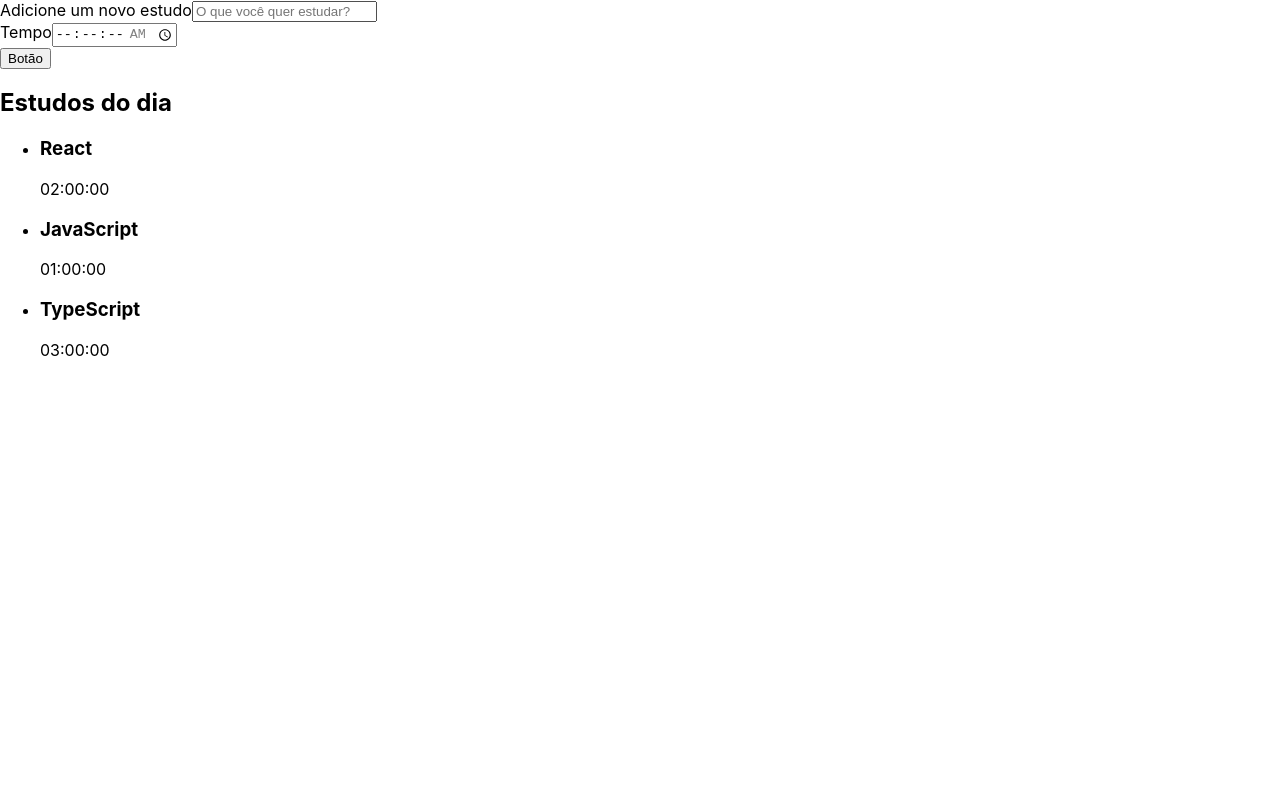
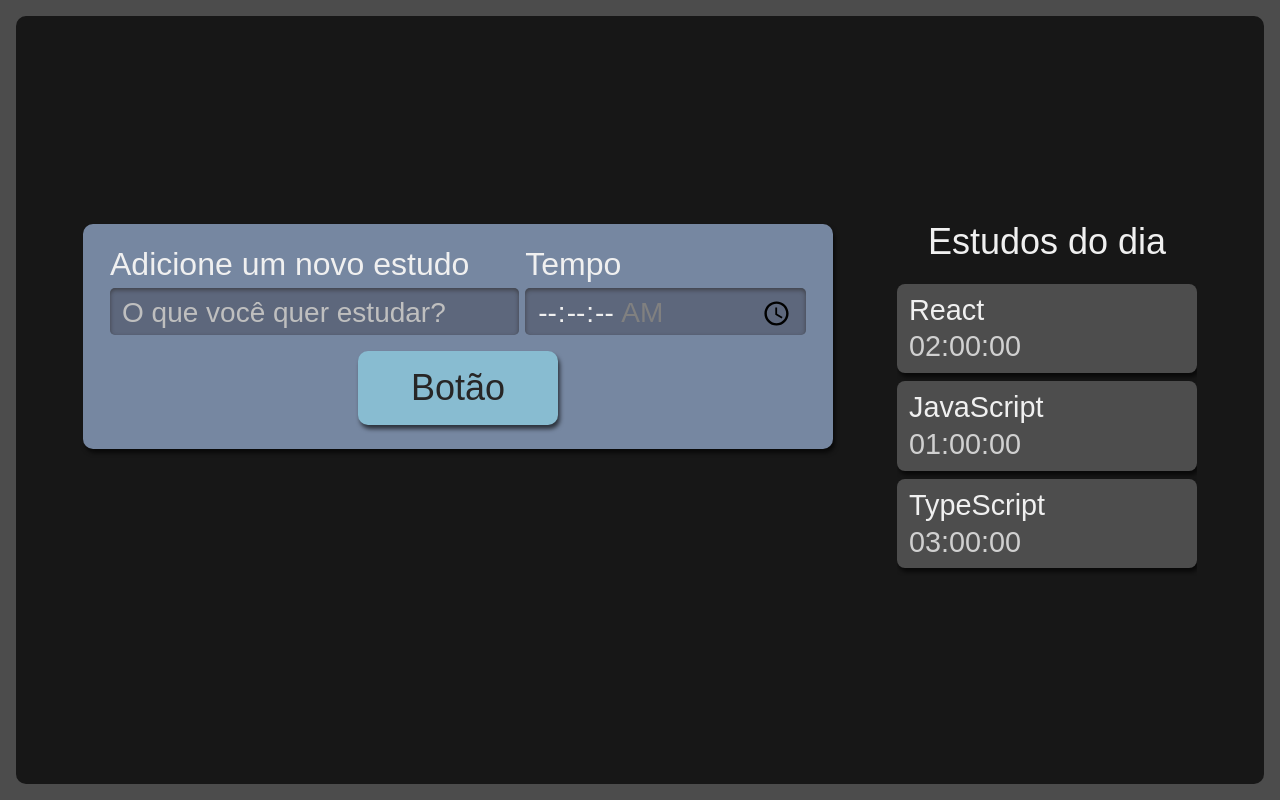
Before and after one commit to MilyRibeiro/relogio-estudos, a React (Create React App) app: page / in a window 1280 px wide. Built offline with nearby package versions, Linux system fonts and the light colour scheme.

Commit message:
Estilizando os componentes

```diff
--- a/package.json
+++ b/package.json
@@ -40,5 +40,9 @@
       "last 1 firefox version",
       "last 1 safari version"
     ]
+  },
+  "devDependencies": {
+    "sass": "^1.85.1",
+    "typescript-plugin-css-modules": "^5.1.0"
   }
 }
--- /dev/null
+++ b/src/componentes/Botao/Botao.module.scss
@@ -0,0 +1,25 @@
+.botao {
+    align-self: center;
+    background-color: #88bcd1;
+    border-radius: 10px;
+    box-shadow: 2px 4px 4px #0000009F;
+    color: #272626;
+    cursor: pointer;
+    font-size: 1.25rem;
+    padding: 16px;
+    width: 150px;
+
+    &:active {
+      background-color: #7CA6B7;
+      box-shadow: 2px 2px 4px #0000009F inset;
+    }
+}
+
+@media screen and (min-width: 1280px) {
+    .botao {
+      grid-column-start: span 2;
+      justify-self: center;
+      width: 200px;
+      font-size: 2.25rem;
+    }
+}
--- a/src/componentes/Botao/index.tsx
+++ b/src/componentes/Botao/index.tsx
@@ -1,9 +1,11 @@
 import React from "react";
+import style from './Botao.module.scss';
 
 class Botao extends React.Component {
     render() {
         return (
-            <button>
+            // <button className="botao">
+            <button className={style.botao}>
                 Botão
             </button>
         )
--- /dev/null
+++ b/src/componentes/Formulario/Formulario.module.scss
@@ -0,0 +1,61 @@
+.novaTarefa {
+    display:flex;
+    flex-direction: column;
+    grid-area: nova-tarefa;
+    background-color: #7687A1;
+    border-radius: 10px;
+    box-shadow: 2px 4px 4px #0000009F;
+    padding: 12px;
+
+    .inputContainer {
+      display: flex;
+      flex-direction: column;
+      width: 100%;
+      margin-bottom: 16px;
+
+      label {
+            margin-bottom: 8px;
+            font-size: 1.25rem;
+        }
+
+      input {
+            width: 100%;
+            padding: 8px 12px 4px;
+            box-sizing: border-box;
+            border: unset;
+            border-radius: 5px;
+            background-color: #5D677C;
+            box-shadow: 0px 2px 4px #2D2B2B9F inset;
+
+            &::placeholder {
+                color: #BFBFBF;
+            }
+        }
+    }
+
+    @media screen and (min-width: 1280px) {
+      flex-direction: row;
+      flex-wrap: wrap;
+      justify-content: space-around;
+      font-size: 2.25rem;
+      padding: 24px;
+      box-sizing: border-box;
+
+      .inputContainer {
+            width: calc(60% - 12px);
+
+            &:last-of-type {
+             width: 40%;
+            }
+
+            label {
+                font-size: 2rem;
+            }
+
+            input {
+                height: 100%;
+                font-size: 1.75rem;
+            }
+        }
+    }
+  }
--- a/src/componentes/Formulario/index.tsx
+++ b/src/componentes/Formulario/index.tsx
@@ -1,21 +1,36 @@
 import React from "react";
 import Botao from "../Botao";
+import style from './Formulario.module.scss';
 
 class Formulario extends React.Component {
     render() {
         return (
-            <form>
-                <div>
+            <form className={style.novaTarefa}>
+                <div className={style.inputContainer}>
                     <label htmlFor="tarefa">
                         Adicione um novo estudo
                     </label>
-                    <input type="text" name="tarefa" id="tarefa" placeholder="O que você quer estudar?" required/>
+                    <input
+                        type="text"
+                        name="tarefa"
+                        id="tarefa"
+                        placeholder="O que você quer estudar?"
+                        required
+                    />
                 </div>
-                <div>
+                <div className={style.inputContainer}>
                     <label htmlFor="tempo">
                         Tempo
                     </label>
-                    <input type="time" step="1" name="tempo" id="tempo" min="00:00:00" max="01:30:00" required/>
+                    <input
+                        type="time"
+                        step="1"
+                        name="tempo"
+                        id="tempo"
+                        min="00:00:00"
+                        max="01:30:00"
+                        required
+                    />
                 </div>
                 <Botao />
             </form>
--- /dev/null
+++ b/src/componentes/Lista/Lista.module.scss
@@ -0,0 +1,75 @@
+.listaTarefas {
+    grid-area: tarefas;
+    height: 100%;
+
+    h2 {
+      font-size: 1.25rem;
+      margin-bottom: 12px;
+    }
+
+    ul {
+      max-height: 350px;
+      overflow-y: scroll;
+        scrollbar-width: thin;
+    }
+
+    @media screen and (min-width:1280px) {
+
+        h2 {
+            text-align: center;
+            font-size: 2.25rem;
+            margin-bottom: 24px;
+        }
+
+        ul {
+            overflow: auto;
+            max-height: 500px;
+        }
+    }
+}
+
+.item {
+    background-color: #4D4D4D;
+    border-radius: 8px;
+    box-shadow: 2px 4px 4px #0000009F;
+    padding: 12px;
+    margin-bottom: 8px;
+    position: relative;
+    cursor: pointer;
+
+    h3 {
+      margin-bottom: 8px;
+      word-break: break-all;
+    }
+
+    span {
+      color: #D0D0D0;
+    }
+
+    @media screen and (min-width:1280px) {
+      font-size: 1.8rem;
+    }
+}
+
+.itemSelecionado {
+    background-color: #292929;
+    box-shadow: 2px 4px 4px #0000009F inset;
+}
+
+.itemCompletado {
+    background-color: #566F42;
+    cursor: auto;
+
+    .concluido {
+      display: block;
+      background-image: url('../../assets/img/check-mark.svg');
+      background-repeat: no-repeat;
+      background-size: 38px 38px;
+      position: absolute;
+      top: 50%;
+      right: 12px;
+      transform: translateY(-50%);
+      width: 42px;
+      height: 43px;
+    }
+}
--- a/src/componentes/Lista/index.tsx
+++ b/src/componentes/Lista/index.tsx
@@ -1,4 +1,5 @@
 import React from "react";
+import style from './Lista.module.scss';
 
 function Lista() {
     const tarefas = [{
@@ -14,24 +15,16 @@
     ];
 
     return (
-        <aside>
+        <aside className={style.listaTarefas}>
             <h2> Estudos do dia </h2>
             <ul>
                 {/* Cria de forma dinâmica um novo item ou li na lista */}
                 {tarefas.map((item, index) => (
-                    <li key={index}>
+                    <li key={index} className={style.item}>
                         <h3>{item.tarefa}</h3>
                         <span>{item.tempo}</span>
                     </li>
                 ))}
-                {/* <li>
-                    <h3>React</h3>
-                    <span>02:00:00</span>
-                </li>
-                <li>
-                    <h3>JavaScript</h3>
-                    <span>01:00:00</span>
-                </li> */}
             </ul>
         </aside>
     )
--- a/src/index.css
+++ b/src/index.css
@@ -1,4 +1,100 @@
+html, body, div, span, applet, object, iframe,
+h1, h2, h3, h4, h5, h6, p, blockquote, pre,
+a, abbr, acronym, address, big, cite, code,
+del, dfn, em, img, ins, kbd, q, s, samp,
+small, strike, strong, sub, sup, tt, var,
+b, u, i, center,
+dl, dt, dd, ol, ul, li,
+fieldset, form, label, legend,
+table, caption, tbody, tfoot, thead, tr, th, td,
+article, aside, canvas, details, embed,
+figure, figcaption, footer, header, hgroup,
+menu, nav, output, ruby, section, summary,
+time, mark, audio, video {
+	margin: 0;
+	padding: 0;
+	border: 0;
+	font-size: 100%;
+	font: inherit;
+	vertical-align: baseline;
+}
+/* HTML5 display-role reset for older browsers */
+article, aside, details, figcaption, figure,
+footer, header, hgroup, menu, nav, section {
+	display: block;
+}
 body {
+	line-height: 1;
+}
+ol, ul {
+	list-style: none;
+}
+blockquote, q {
+	quotes: none;
+}
+blockquote:before, blockquote:after,
+q:before, q:after {
+	content: '';
+	content: none;
+}
+table {
+	border-collapse: collapse;
+	border-spacing: 0;
+}
+
+
+input {
+	font-family: inherit;
+	font-size: inherit;
+	font-weight: inherit;
+	color: inherit;
+}
+
+button {
+	border: unset;
+	background-color: unset;
+	font-family: inherit;
+	font-size: inherit;
+	font-weight: inherit;
+	color: inherit;
+}
+
+@import url('https://fonts.googleapis.com/css2?family=Manjari&display=swap');
+
+body {
+	display: flex;
+	justify-content: center;
+	font-family: 'Manjari', sans-serif;
+	color: #F0F0F0;
+	background-color: #4C4C4C;
+	height: 100%;
+	width: 100%;
+	padding: 16px;
+	box-sizing: border-box;
+}
+
+#root {
+	width: 100%;
+}
+
+::-webkit-scrollbar {
+	width: 8px;
+}
+
+::-webkit-scrollbar-track {
+	background: unset;
+}
+
+::-webkit-scrollbar-thumb {
+	border-radius: 4px;
+	background: #888;
+}
+
+::-webkit-scrollbar-thumb:hover {
+	background: #555;
+}
+
+/* body {
   margin: 0;
   font-family: -apple-system, BlinkMacSystemFont, 'Segoe UI', 'Roboto', 'Oxygen',
     'Ubuntu', 'Cantarell', 'Fira Sans', 'Droid Sans', 'Helvetica Neue',
@@ -10,4 +106,4 @@
 code {
   font-family: source-code-pro, Menlo, Monaco, Consolas, 'Courier New',
     monospace;
-}
+} */
--- a/src/index.tsx
+++ b/src/index.tsx
@@ -1,7 +1,7 @@
 import React from 'react';
 import ReactDOM from 'react-dom/client';
 import './index.css';
-import App from './App';
+import App from './pages/App';
 // import reportWebVitals from './reportWebVitals';
 
 const root = ReactDOM.createRoot(
--- /dev/null
+++ b/src/pages/App.module.scss
@@ -0,0 +1,30 @@
+.AppStyle {
+    display: grid;
+    grid-template-rows: min-content min-content auto;
+    grid-template-areas:
+    "nova-tarefa"
+    "cronometro"
+    "tarefas"
+    ;
+    row-gap: 24px;
+    min-width: 320px;
+    min-height: calc(100vh - 32px);
+    width: 100%;
+    padding: 32px;
+    box-sizing: border-box;
+    border-radius: 10px;
+    background-color: #171717;
+
+    @media screen and (min-width:1280px)  {
+      grid-template-areas:
+      "nova-tarefa tarefas"
+      "cronometro tarefas"
+      ;
+      column-gap: 64px;
+      grid-template-rows: min-content min-content;
+      grid-template-columns: 750px 300px;
+      justify-content: center;
+      align-content: center;
+      padding: 64px;
+    }
+}
--- a/src/App.tsx
+++ b/src/pages/App.tsx
@@ -1,15 +1,15 @@
 import React from 'react';
 // import Botao from './componentes/Botao';
-import Formulario from './componentes/Formulario';
-import Lista from './componentes/Lista';
+import Formulario from '../componentes/Formulario';
+import Lista from '../componentes/Lista';
+import style from './App.module.scss';
 // import logo from './logo.svg';
 // import './App.css';
 
 function App() {
   return (
-    <div className="App">
-      {/* Olá mundo! */}
-      {/* <Botao /> */}
+    // <div className="AppStyle">
+    <div className={style.AppStyle}>
       <Formulario />
       <Lista />
     </div>
--- a/tsconfig.json
+++ b/tsconfig.json
@@ -18,7 +18,8 @@
     "resolveJsonModule": true,
     "isolatedModules": true,
     "noEmit": true,
-    "jsx": "react-jsx"
+    "jsx": "react-jsx",
+    "plugins": [{"name": "typescript-plugin-css-modules"}]
   },
   "include": [
     "src"
```
Also changed, not shown: src/assets/img/check-mark.svg (added), 1 other file (tests, documents, lock files or other folders).
